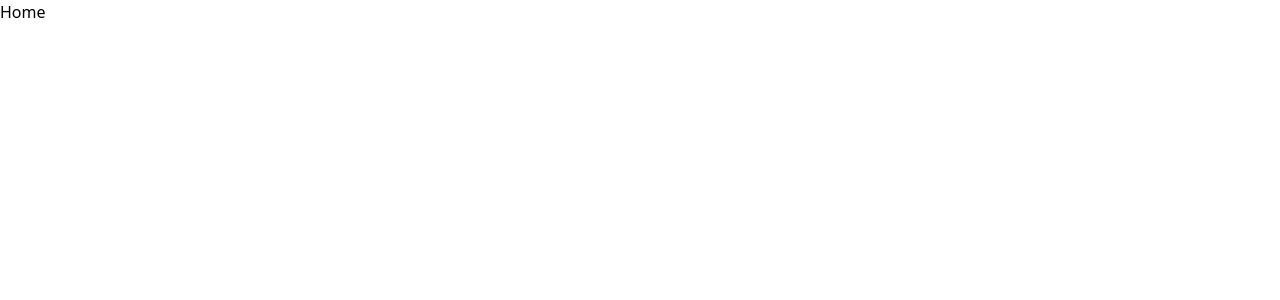
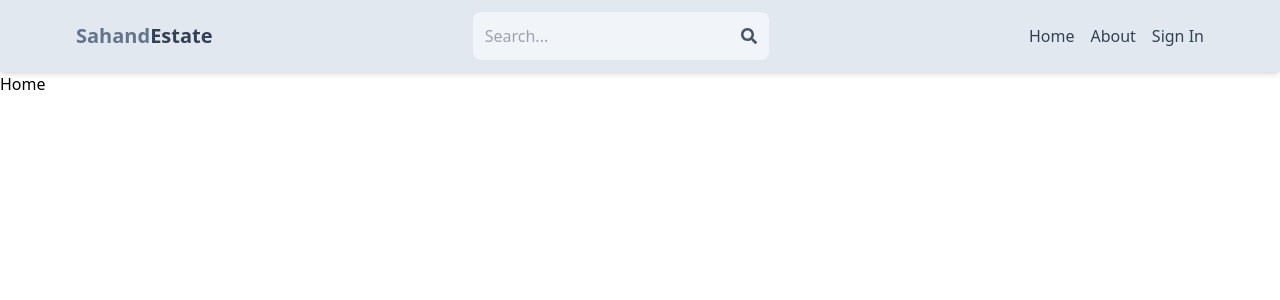
Before and after one commit to benjamenharper/realtest, a React (Vite) app in the folder client/: page / in a window 1280 px wide. Shown: the top 300 px of the page. Built offline with nearby package versions, Linux system fonts and the light colour scheme.

Commit message:
create header component

```diff
--- a/client/src/App.jsx
+++ b/client/src/App.jsx
@@ -4,10 +4,12 @@
 import SignIn from "./assets/pages/SignIn";
 import SignUp from "./assets/pages/SignUp";
 import Profile from "./assets/pages/Profile";
+import Header from "./assets/components/Header";
 
 export default function App() {
   return (
     <BrowserRouter>
+      <Header />
       <Routes>
         <Route path="/" element={<Home />} />
         <Route path="/sign-in" element={<SignIn />} />
--- /dev/null
+++ b/client/src/assets/components/Header.jsx
@@ -0,0 +1,43 @@
+import { FaSearch } from "react-icons/fa";
+import { Link } from "react-router-dom";
+
+export default function Header() {
+  return (
+    <header className="bg-slate-200 shadow-md ">
+      <div className="flex justify-between items-center max-w-6xl mx-auto p-3">
+        <Link to="/">
+          <h1 className="font-bold text-sm sm:text-xl flex flex-wrap ">
+            <span className="text-slate-500">Sahand</span>
+            <span className="text-slate-700">Estate</span>
+          </h1>
+        </Link>
+
+        <form className="bg-slate-100 p-3 rounded-lg flex items-center">
+          <input
+            type="text"
+            placeholder="Search..."
+            className="bg-transparent focus:outline-none w-24 sm:w-64 "
+          />
+          <FaSearch className="text-slate-600  " />
+        </form>
+        <ul className="flex gap-4 ">
+          <Link to="/">
+            <li className="hidden sm:inline text-slate-700 hover:underline cursor-pointer">
+              Home
+            </li>
+          </Link>
+          <Link to="/about">
+            <li className="hidden sm:inline text-slate-700 hover:underline cursor-pointer">
+              About
+            </li>
+          </Link>
+          <Link to="/sign-in">
+            <li className="hidden sm:inline text-slate-700 hover:underline cursor-pointer">
+              Sign In
+            </li>
+          </Link>
+        </ul>
+      </div>
+    </header>
+  );
+}
```
Also changed, not shown: package.json (added, +7 -0 lines), 1 other file (tests, documents, lock files or other folders).
